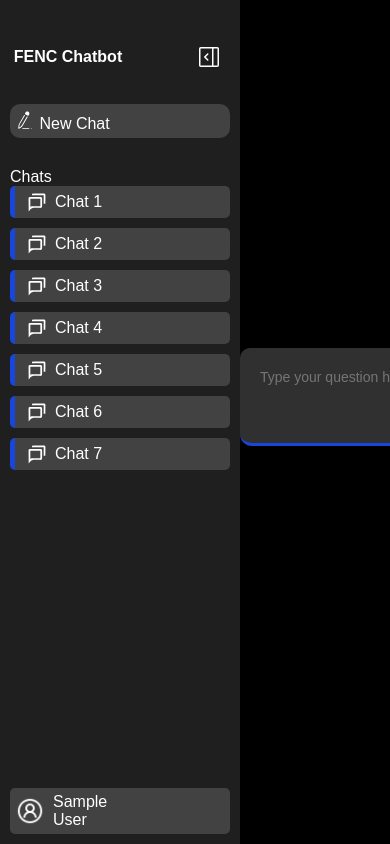
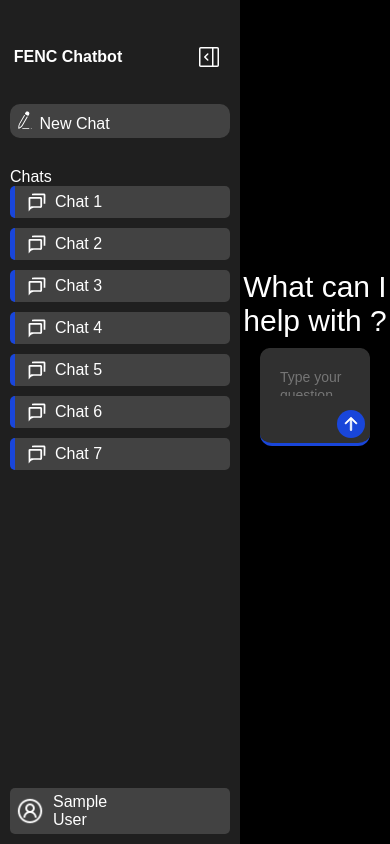
Before and after one commit to RobertoJames-Git/FENC-AI-Chat-Bot, a FastAPI app: page / in a window 390 px wide; the page is wider, and only the part inside the window is pictured. Run offline with FastAPI, Linux system fonts and the light colour scheme; the visitor is signed in with stand-in values (Sample User, id 1).

Commit message:
Refactor sidebar control and responsive styles for improved layout and user experience

```diff
--- a/static/javascript/index.js
+++ b/static/javascript/index.js
@@ -253,8 +253,6 @@
 
   //reduce width of sidebar
   sidebar.style.width="40px";
-  name_container.style.padding="4px";
-  document.getElementById('student_fullname').style.display='none';
   sidebarIcon.src="static/images/sidebar_open.svg";
   sidebarIcon.title="Open Sidebar";
   document.getElementById('new_chat_container').style.textAlign ='center';
@@ -264,3 +262,49 @@
 
 
 }
+
+
+
+
+
+function applyResponsiveStyles() {
+  const isNarrowScreen = window.innerWidth <= 960;
+
+  const userItems = document.getElementById('user_interaction_items');
+  const aiContainer = document.getElementById('ai_and_user_container');
+  const userContainer = document.getElementById('user_interaction_container');
+  const currentConvoContainer = document.getElementById('current_convo_container');
+
+  //check if windows size is equal to or smaller than 960px
+
+  if (isNarrowScreen) {
+    userItems.style.width = 'auto';
+
+    // Get actual pixel width of userItems
+    const actualWidth = userItems.offsetWidth;
+
+    // Apply adjusted width to aiContainer
+    aiContainer.style.width = (actualWidth - 20) + 'px';
+
+    // Apply padding
+    userContainer.style.padding = '0px 20px';
+
+    // Log actual width of aiContainer
+    console.log("width:", aiContainer.offsetWidth + "px");
+  }
+  else {
+    // Reset styles for wider screens
+    userItems.style.width = '';
+    aiContainer.style.width = '';
+
+    userContainer.style.padding = '';
+    aiContainer.style.padding = '';
+    currentConvoContainer.style.padding = '0px';
+  }
+
+}
+
+applyResponsiveStyles();
+
+// Reapply styles on window resize
+window.addEventListener('resize', applyResponsiveStyles);
--- a/static/style/index_style.css
+++ b/static/style/index_style.css
@@ -178,7 +178,6 @@
   display: flex;
   flex-direction: column;
   overflow-y: auto;
-  padding-right: 10px;
   min-height: 0;
   height: 100%;
   justify-content:flex-end;
@@ -403,10 +402,8 @@
 }
 
 
+.side_panel,#new_chat_container, #sidebar_heading{
 
-
-.side_panel,#new_chat_container{
-    white-space: nowrap;       /* Prevents line breaks */
-  overflow: hidden;          /* Hides overflowed content */
-  text-overflow: ellipsis;   /* Adds "..." if text is cut off */
+  white-space: nowrap;  /* prevents wrapping */
+  overflow: hidden;     /* hides anything that doesn't fit */
 }
```
